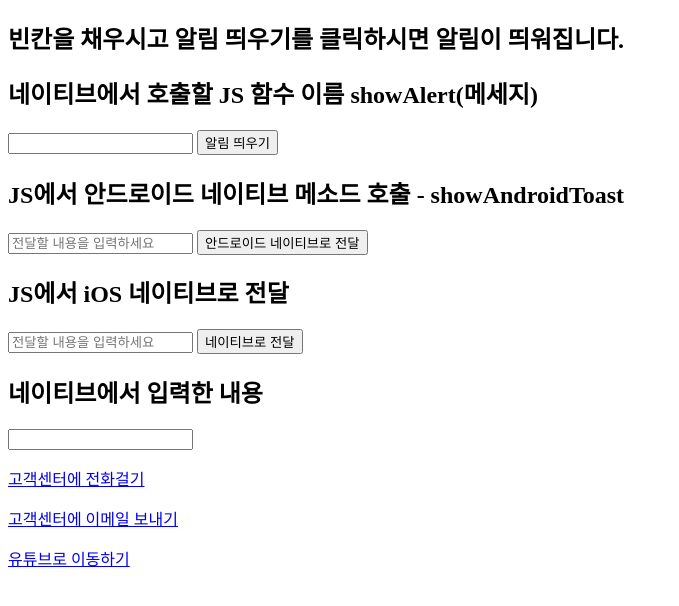
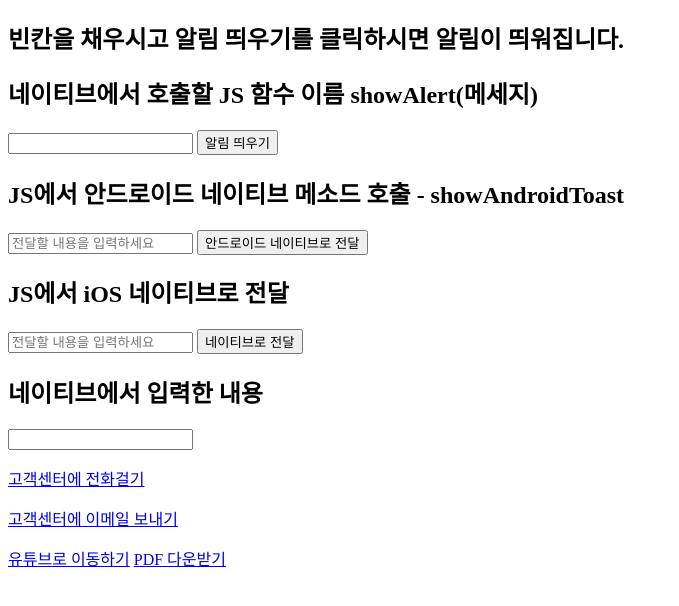
Before and after one commit to TuenTuenna/simple_js_alert, a plain HTML site: page index.html in a window 1280 px wide. Shown: the whole page, without its empty margins (0-679 px from the left). Drawn offline with Linux system fonts and the light colour scheme.

Commit message:
pdf 다운로드 링크 추가

```diff
--- a/index.html
+++ b/index.html
@@ -96,6 +96,10 @@
         <p></p>
         <a href="https://www.youtube.com">유튜브로 이동하기</a>
 
+        <a href="Becoming-iOS-Developer-Roadmap-2021.pdf" download="w3logo">
+            PDF 다운받기
+        </a>
+
     </div>
 </body>
 </html>
```
Also changed, not shown: 1 other file.
